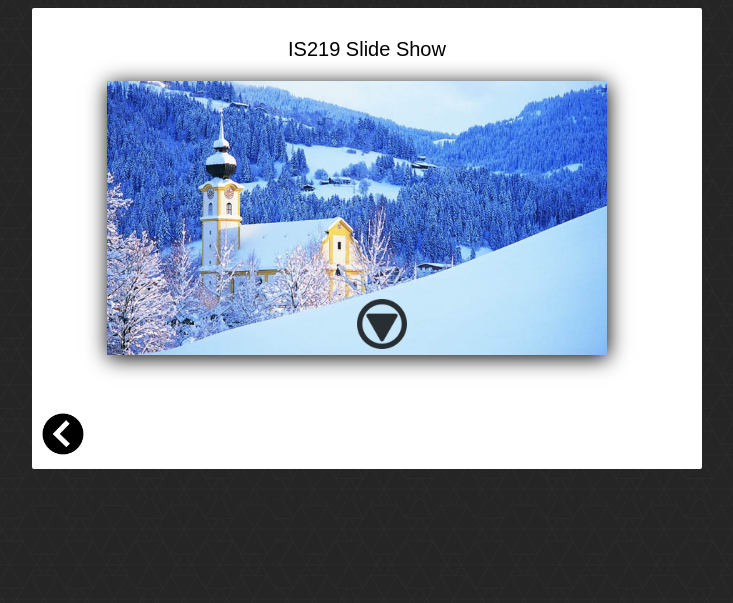
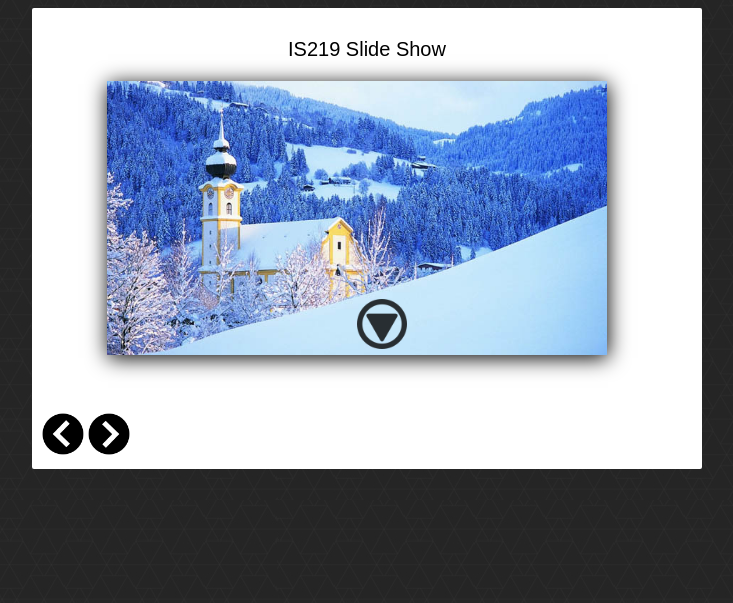
Before and after one commit to robslawinski/is219s17slawinski-project2, a PHP site: page /index.html in a window 1280 px wide. Shown: the top 603 px of the page, without its empty margins (273-1006 px from the left). Run offline with PHP 8.4, Linux system fonts and the light colour scheme; grey boxes labelled with a size stand in for pictures from a placeholder-image service; some libraries are stand-ins or nearby versions.

Commit message:
Switched Position

```diff
--- a/css/style.css
+++ b/css/style.css
@@ -70,7 +70,7 @@ body {
 	height: 42px;
 	width: 42px;
 	position: relative;
-	right: 500px;
+	right: 0px;
 }
 
 #nextPhoto:hover {
```
